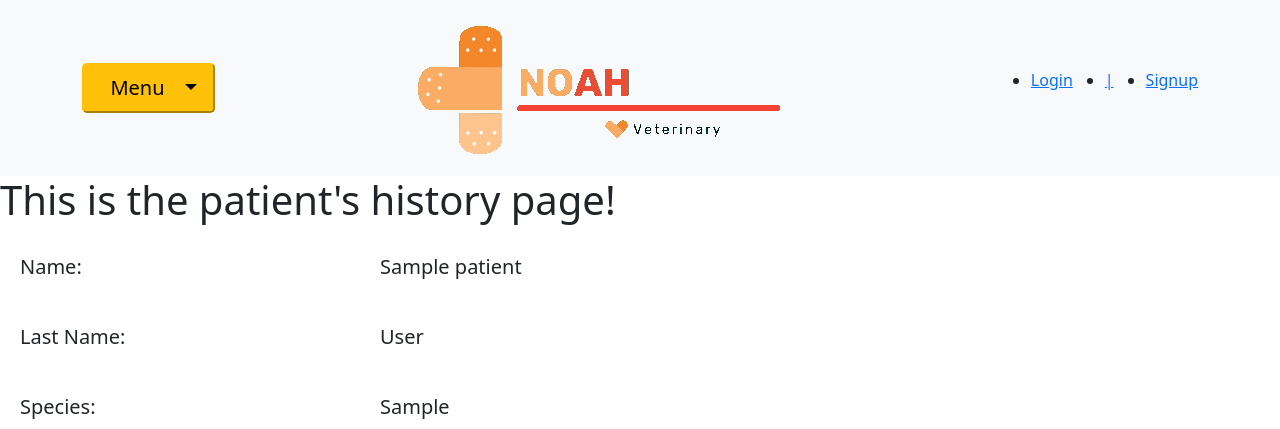
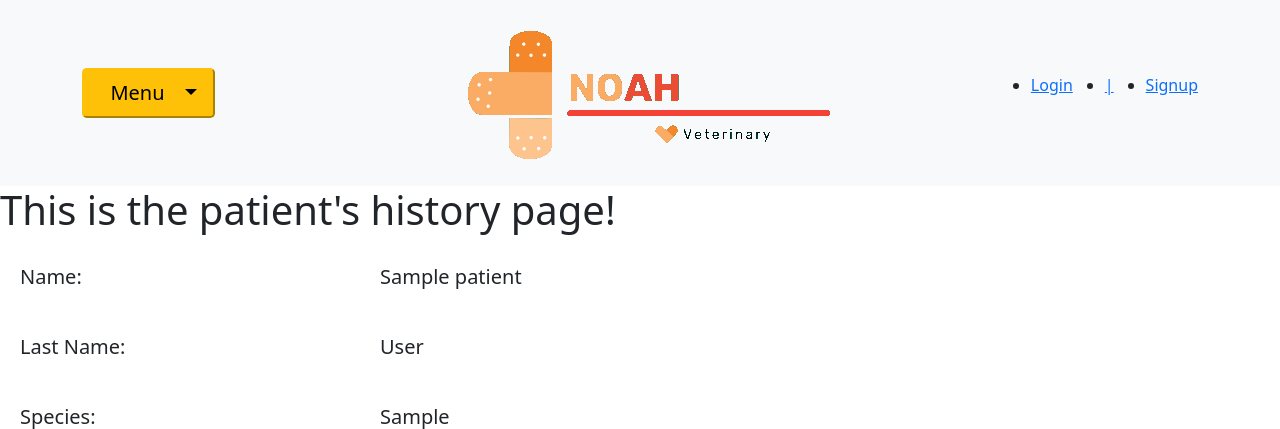
Before and after one commit to zane-kh/Group_Project_3, a Django app: page /patients/1/ in a window 1280 px wide. Shown: the top 429 px of the page. Run offline with Django 4.2, Linux system fonts and the light colour scheme; tables that the repository leaves empty hold one stand-in row (values such as "Sample post").

Commit message:
logo centered

```diff
--- a/templates/includes/navbar.html
+++ b/templates/includes/navbar.html
@@ -1,7 +1,7 @@
 {% load static %}
 
 <nav class="navbar navbar-light bg-light">
-  <div class="container" style="display: flex">
+  <div class="container" style="display: flex; justify-content: space-between;">
     <div style="display: flex; justify-content: left">
       <div class="dropdown">
         <button class="btn-lg btn-warning dropdown-toggle" type="button" id="dropdownMenuButton1" data-bs-toggle="dropdown" aria-expanded="false">
@@ -14,8 +14,8 @@
         </ul>
       </div>
     </div>
-    <div style="text-align: center">
-      <a class="navbar-brand" href="#">
+    <div>
+      <a class="navbar-brand" style="padding-left: 100px; display: flex; justify-content: center" href="#">
         <img src="{% static 'images/brand_logo.png' %}">
       </a>
     </div>
```
